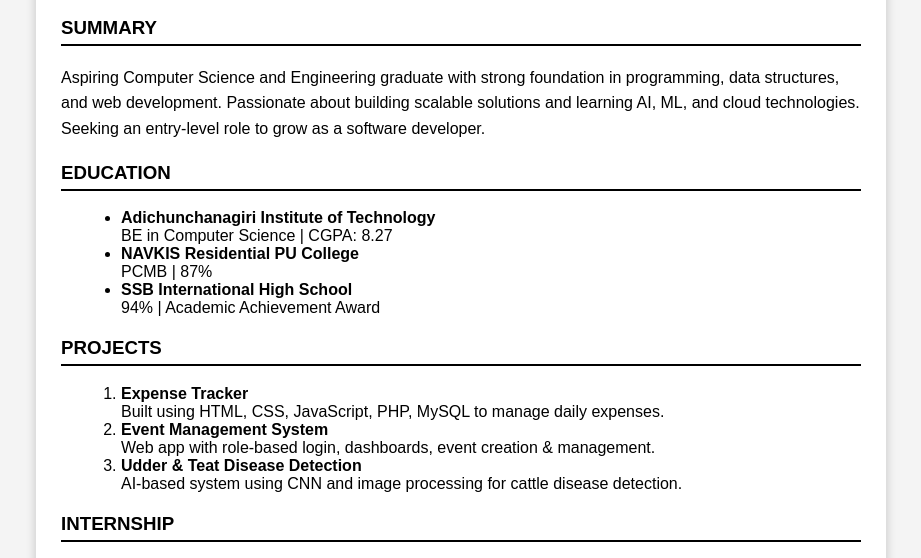
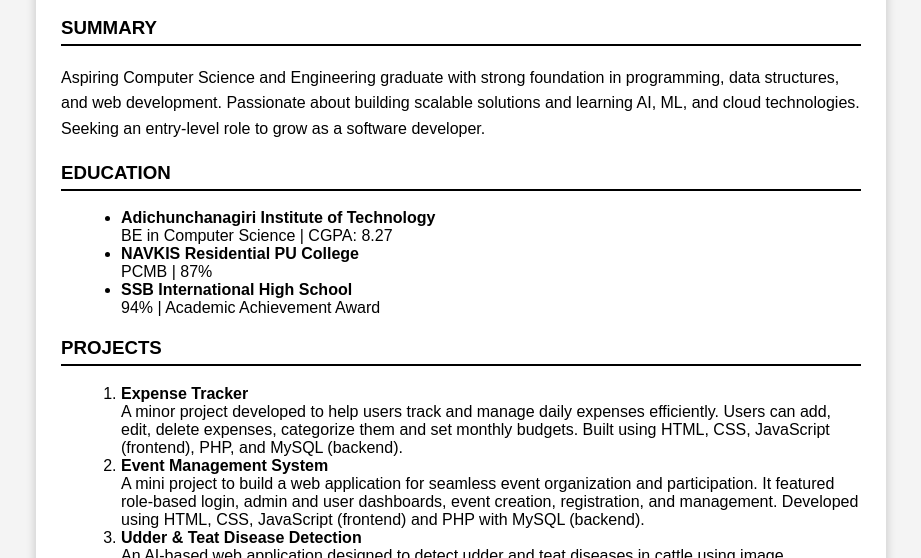
Before and after one commit to varshs019/Resume, a plain HTML site: page index.html in a window 1280 px wide. Shown: the part 213-771 px from the top of the page, without its empty margins (179-1100 px from the left). Drawn offline with Linux system fonts and the light colour scheme.

Commit message:
Update index.html

```diff
--- a/index.html
+++ b/index.html
@@ -152,13 +152,22 @@ ul, ol {
         <h3>PROJECTS</h3>
         <ol>
             <li><b>Expense Tracker</b><br>
-            Built using HTML, CSS, JavaScript, PHP, MySQL to manage daily expenses.</li>
+            A minor project developed to help users track and manage daily expenses
+efficiently. Users can add, edit, delete expenses, categorize them and set
+monthly budgets. Built using HTML, CSS, JavaScript (frontend), PHP, and MySQL
+(backend).</li>
 
             <li><b>Event Management System</b><br>
-            Web app with role-based login, dashboards, event creation &amp; management.</li>
+            A mini project to build a web application for seamless event organization and
+participation. It featured role-based login, admin and user dashboards, event
+creation, registration, and management. Developed using HTML, CSS, JavaScript
+(frontend) and PHP with MySQL (backend).</li>
 
             <li><b>Udder &amp; Teat Disease Detection</b><br>
-            AI-based system using CNN and image processing for cattle disease detection.</li>
+            An AI-based web application designed to detect udder and teat diseases in
+cattle using image processing and a CNN-based deep learning model. Farmers
+can upload images to identify disease presence and type, enabling timely
+intervention to improve herd health and reduce economic loss.</li>
         </ol>
     </div>
 
```
